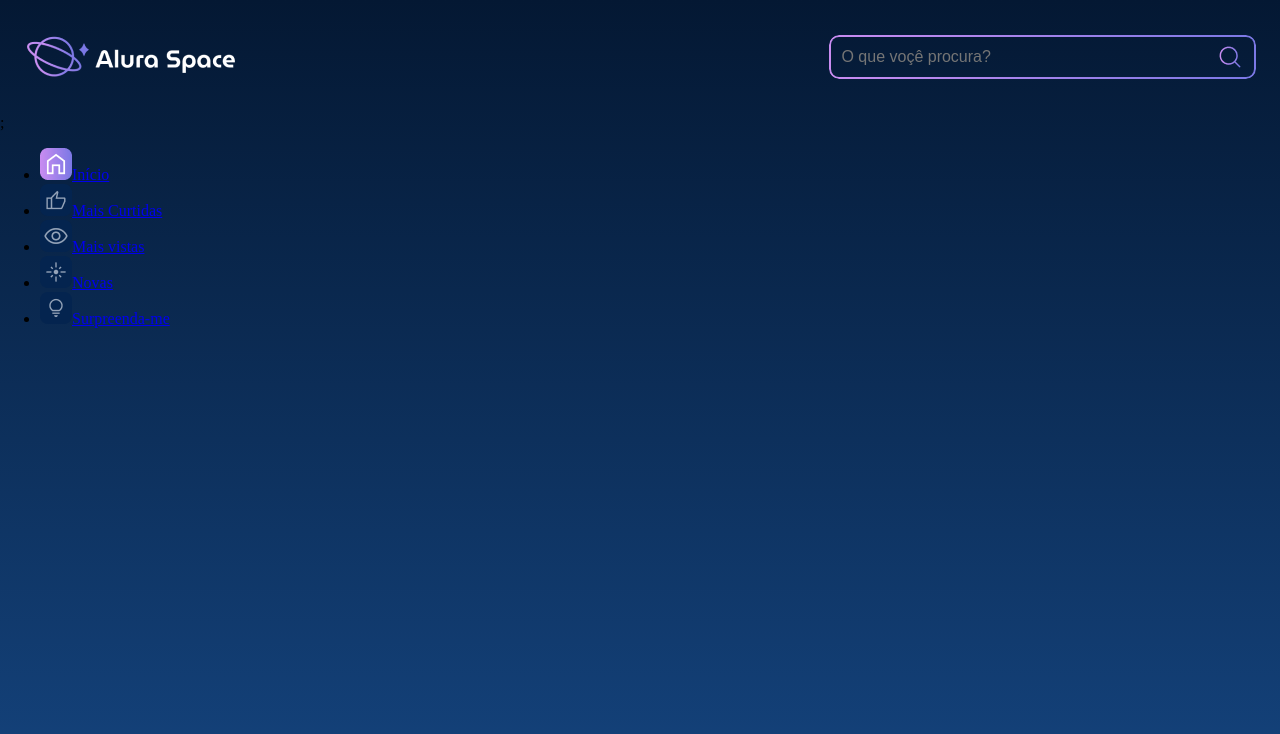
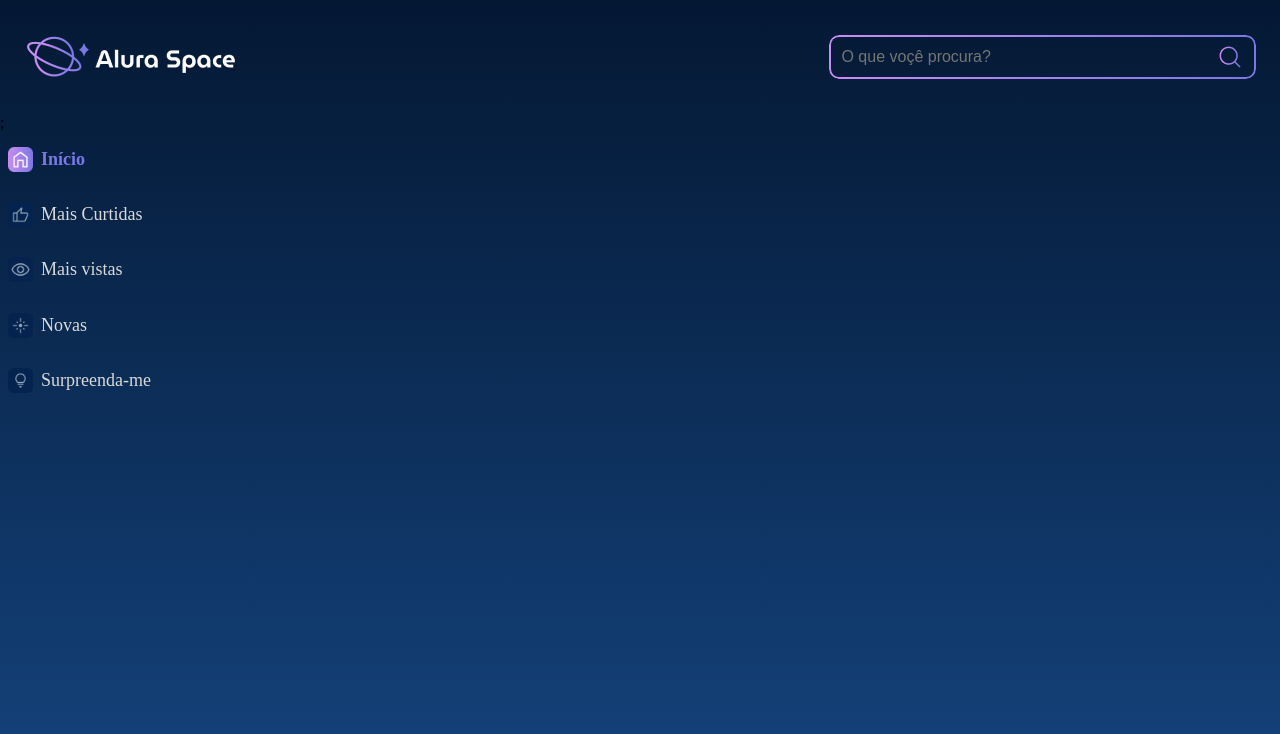
Before and after one commit to surykt/alura-space, a React (Create React App) app: page / in a window 1280 px wide. Shown: the top 734 px of the page. Built offline with nearby package versions, Linux system fonts and the light colour scheme.

Commit message:
add style to menu component

```diff
--- /dev/null
+++ b/src/components/Menu/Menu.module.scss
@@ -0,0 +1,41 @@
+.menu {
+  width: 18%;
+
+  &__list {
+    padding-left: 0.5rem;
+    margin: 0;
+    height: 276px;
+    list-style: none;
+    display: flex;
+    flex-direction: column;
+    justify-content: space-around;
+  }
+
+  &__item {
+    display: flex;
+    justify-content: flex-start;
+    align-items: center;
+
+    &:first-child {
+      a {
+        font-weight: 700;
+        color: #7b78e5;
+        font-family: "GandhiSansRegular";
+      }
+    }
+  }
+
+  img {
+    margin-right: 0.5rem;
+    width: 25px;
+    height: 25px;
+    cursor: pointer;
+  }
+
+  a {
+    text-decoration: none;
+    font-size: 1.125rem;
+    color: #d9d9d9;
+    font-family: "GandhiSansRegular";
+  }
+}
--- a/src/components/Menu/index.jsx
+++ b/src/components/Menu/index.jsx
@@ -1,3 +1,4 @@
+import styles from "./Menu.module.scss";
 import homeAtivo from "../../assets/icons/home-ativo.png";
 import maisCurtidasInativo from "../../assets/icons/mais-curtidas-inativo.png";
 import maisVistasInativo from "../../assets/icons/mais-vistas-inativo.png";
@@ -6,25 +7,25 @@ import surpreendaMeInativo from "../../assets/icons/surpreenda-me-inativo.png";
 
 export default function Menu() {
   return (
-    <nav>
-      <ul>
-        <li>
+    <nav className={styles.menu}>
+      <ul className={styles.menu__list}>
+        <li className={styles.menu__item}>
           <img src={homeAtivo} alt="" />
           <a href="/">Início</a>
         </li>
-        <li>
+        <li className={styles.menu__item}>
           <img src={maisCurtidasInativo} alt="" />
           <a href="/">Mais Curtidas</a>
         </li>
-        <li>
+        <li className={styles.menu__item}>
           <img src={maisVistasInativo} alt="" />
           <a href="/">Mais vistas</a>
         </li>
-        <li>
+        <li className={styles.menu__item}>
           <img src={novasInativo} alt="" />
           <a href="/">Novas</a>
         </li>
-        <li>
+        <li className={styles.menu__item}>
           <img src={surpreendaMeInativo} alt="" />
           <a href="/">Surpreenda-me</a>
         </li>
```
